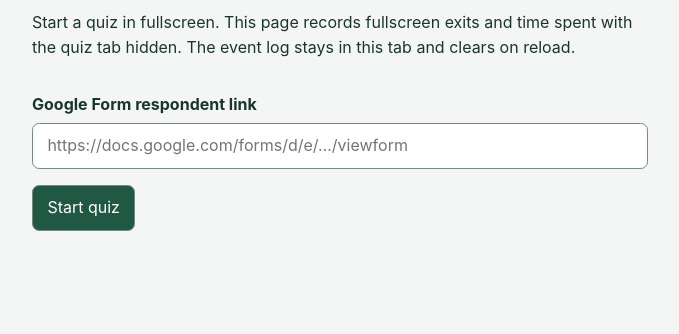
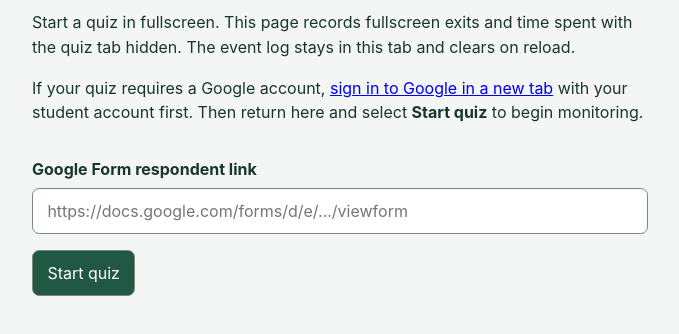
Before and after one commit to devw/google-forms-focus-monitor, a plain HTML site: page index.html in a window 1280 px wide. Shown: the part 274-608 px from the top of the page, without its empty margins (300-979 px from the left). Drawn offline with Linux system fonts and the light colour scheme.

Commit message:
Offer Google sign-in before starting fullscreen monitoring

```diff
--- a/index.html
+++ b/index.html
@@ -22,6 +22,7 @@ iframe { flex: 1; min-height: 0; width: 100%; border: 0; background: white }
 <main id="welcome">
 <h1>Google Forms Focus Monitor</h1>
 <p id="notice">Start a quiz in fullscreen. This page records fullscreen exits and time spent with the quiz tab hidden. The event log stays in this tab and clears on reload.</p>
+<p>If your quiz requires a Google account, <a href="https://accounts.google.com/" target="_blank" rel="noopener noreferrer">sign in to Google in a new tab</a> with your student account first. Then return here and select <strong>Start quiz</strong> to begin monitoring.</p>
 <form id="setup">
 <div id="form-choice"><label for="url">Google Form respondent link</label>
 <input type="url" id="url" required placeholder="https://docs.google.com/forms/d/e/…/viewform">
```
